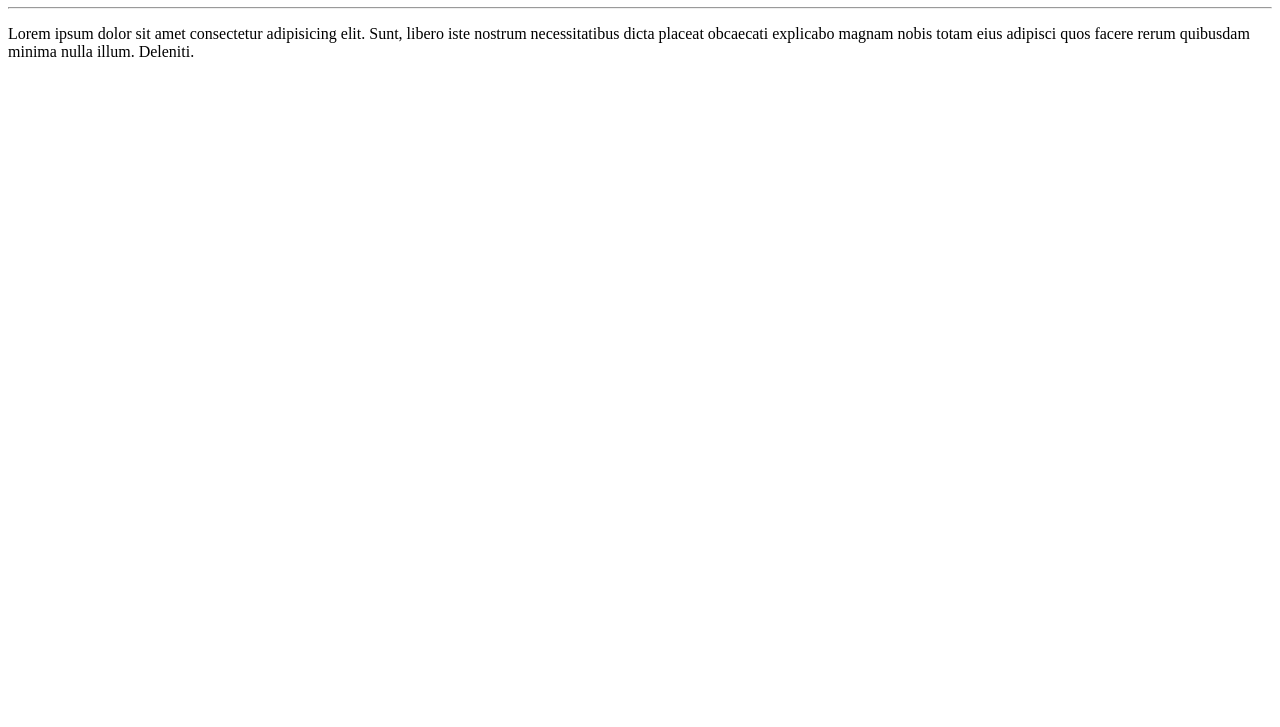
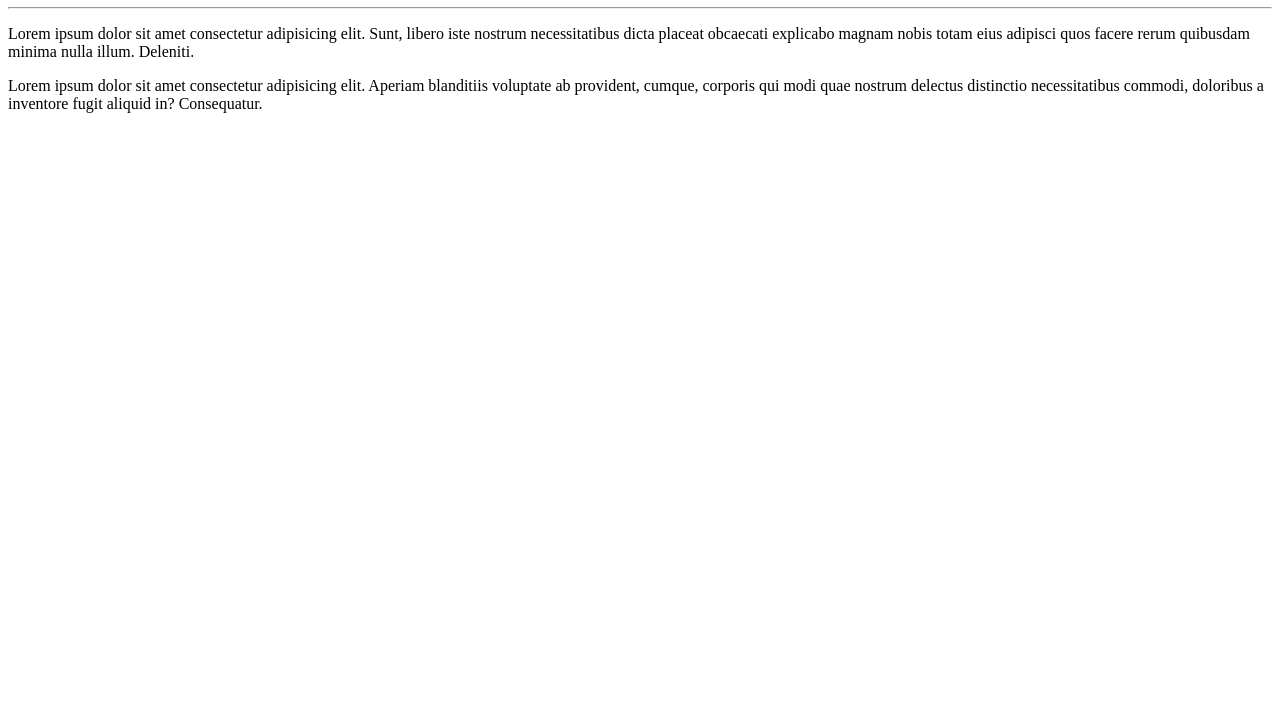
Before and after one commit to AvelinoAlmeida/GitHub, a plain HTML site: page site-exemplo/index.html in a window 1280 px wide. Shown: the part 73-800 px from the top of the page. Drawn offline with Linux system fonts and the light colour scheme.

Commit message:
+ paragrafo

```diff
--- a/site-exemplo/index.html
+++ b/site-exemplo/index.html
@@ -9,5 +9,6 @@
     <h1>Olá, Avelino Almeida!</h1>
     <hr>
     <p>Lorem ipsum dolor sit amet consectetur adipisicing elit. Sunt, libero iste nostrum necessitatibus dicta placeat obcaecati explicabo magnam nobis totam eius adipisci quos facere rerum quibusdam minima nulla illum. Deleniti.</p>
+    <p>Lorem ipsum dolor sit amet consectetur adipisicing elit. Aperiam blanditiis voluptate ab provident, cumque, corporis qui modi quae nostrum delectus distinctio necessitatibus commodi, doloribus a inventore fugit aliquid in? Consequatur.</p>
 </body>
 </html>
```
